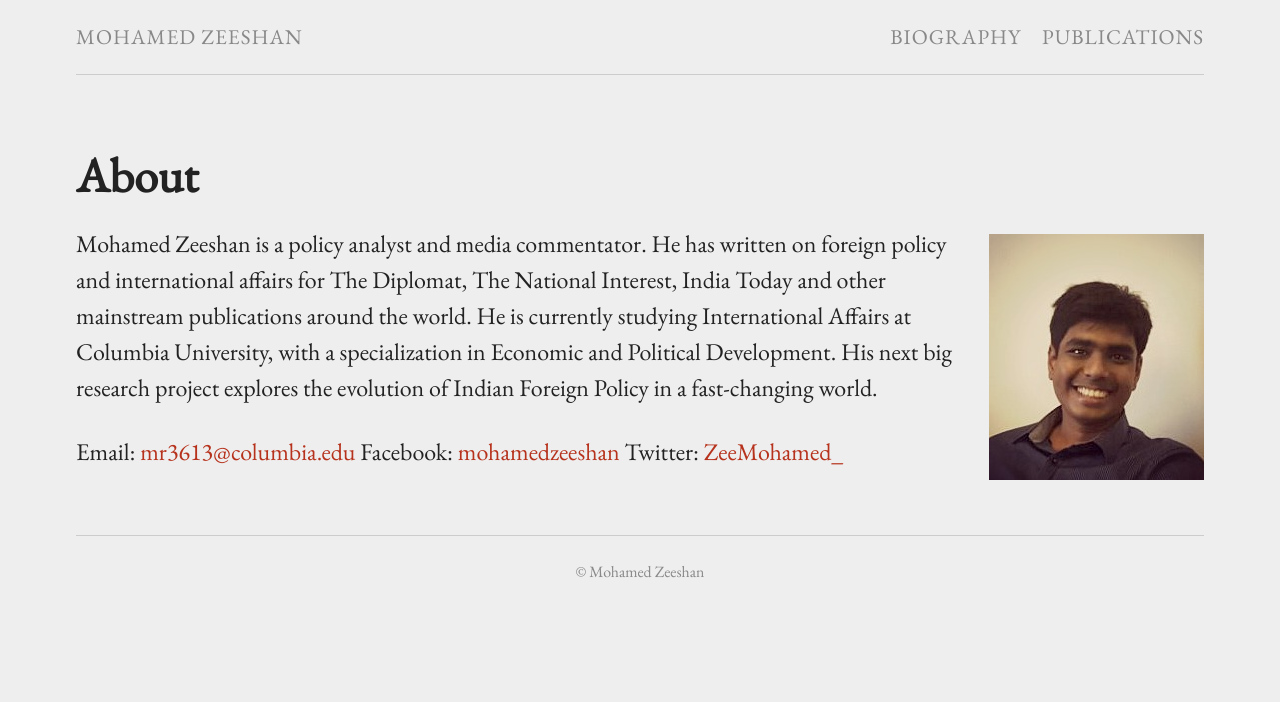
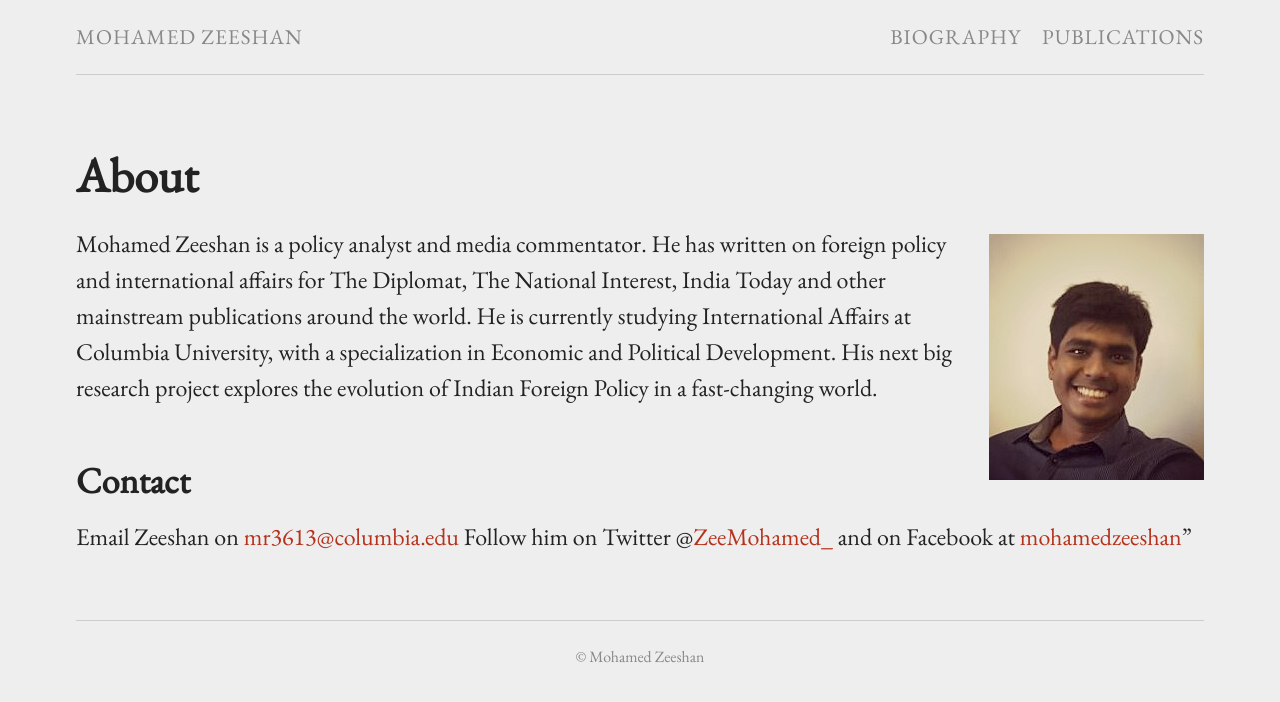
Before and after one commit to mohamedzeeshan/mdzeeshancopy, a Jekyll site: the page built from index.md, in a window 1280 px wide. Shown: the top 702 px of the page. Built offline with Jekyll 4.4.1, drawn with Linux system fonts in a browser that asks for light colours.

Commit message:
mod contact text

```diff
--- a/index.md
+++ b/index.md
@@ -8,9 +8,10 @@ permalink: /
 
 Mohamed Zeeshan is a policy analyst and media commentator. He has written on foreign policy and international affairs for The Diplomat, The National Interest, India Today and other mainstream publications around the world. He is currently studying International Affairs at Columbia University, with a specialization in Economic and Political Development. His next big research project explores the evolution of Indian Foreign Policy in a fast-changing world.
 
-Email: [mr3613@columbia.edu]
-Facebook: [mohamedzeeshan]
-Twitter: [ZeeMohamed_]
+## Contact
+
+Email Zeeshan on [mr3613@columbia.edu]
+Follow him on Twitter @[ZeeMohamed_] and on Facebook at [mohamedzeeshan]"
 
 [mr3613@columbia.edu]: mailto:mr3613@columbia.edu
 [mohamedzeeshan]: https://www.facebook.com/mohamedzeeshan
```
